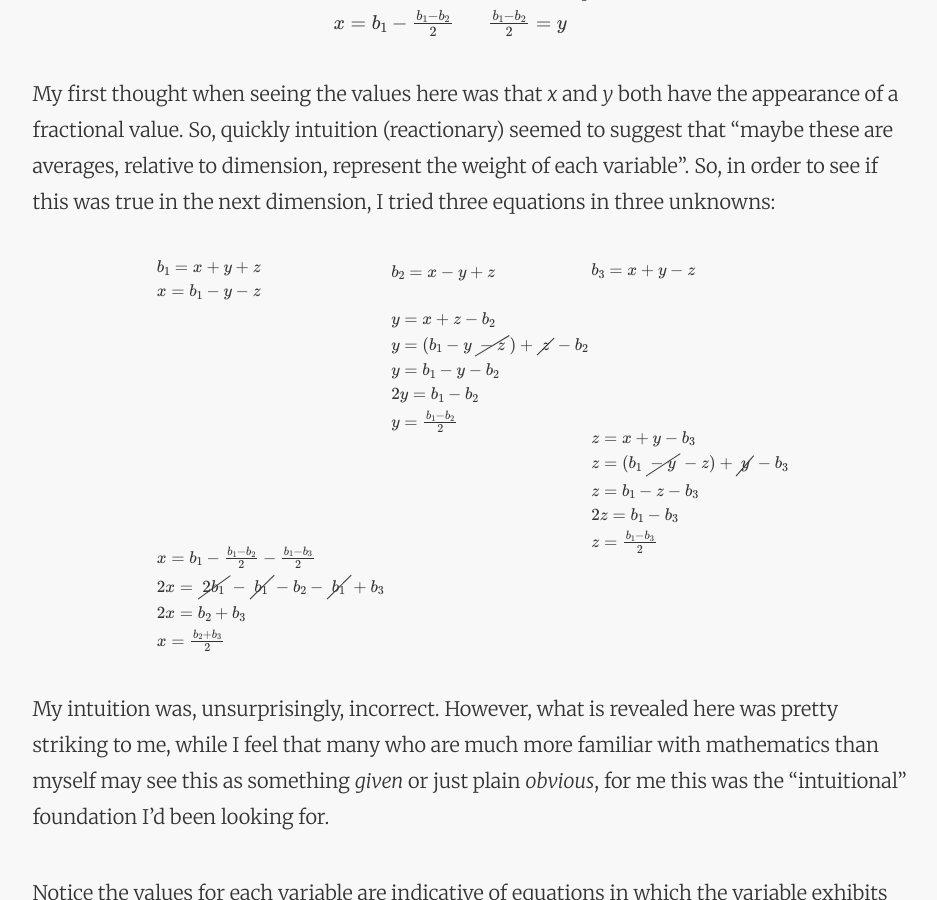
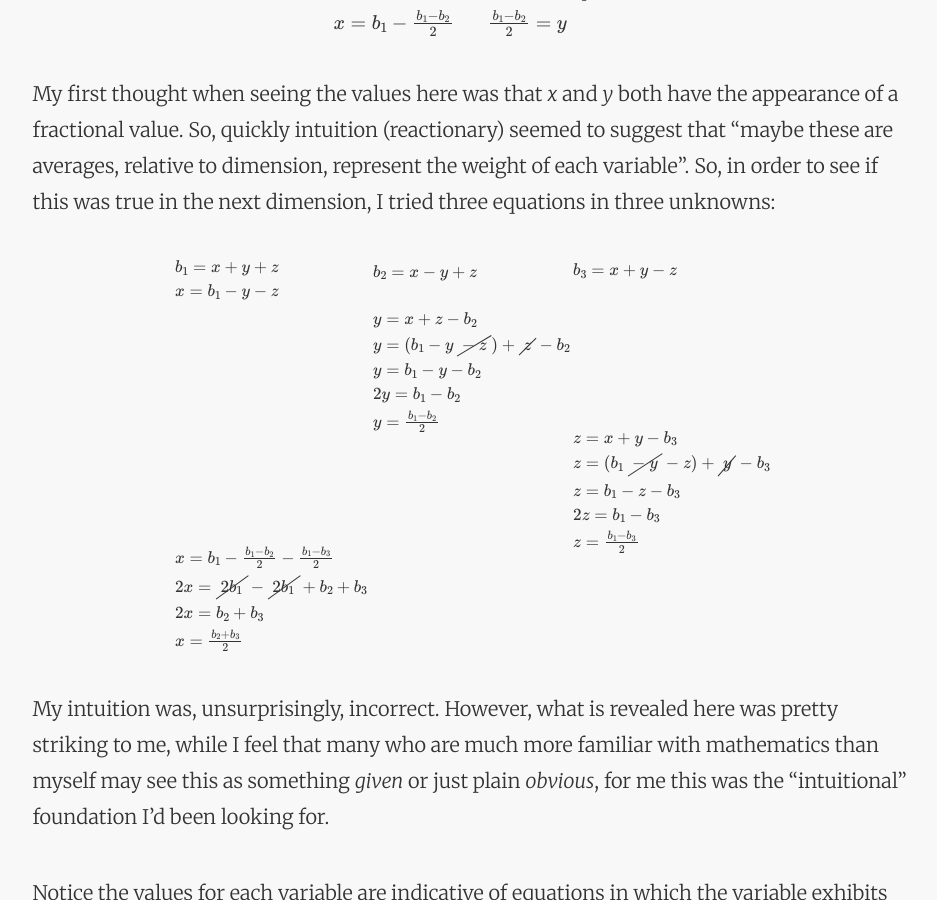
Before and after one commit to tmanderson/tmanderson.github.io, a Jekyll site: the page built from _posts/2018-06-06-entry-point-to-relational-equations.md, in a window 1280 px wide and 900 px high, scrolled down 757 px. Shown: the whole window, without its empty margins (166-1103 px from the left). Built offline with Jekyll 4.4.1, drawn with Linux system fonts in a browser that asks for light colours; formulas are drawn with MathJax 3.

Commit message:
Update 2018-06-06-entry-point-to-relational-equations.md

```diff
--- a/_posts/2018-06-06-entry-point-to-relational-equations.md
+++ b/_posts/2018-06-06-entry-point-to-relational-equations.md
@@ -39,7 +39,7 @@ $$
   b_1=x+y+z \\
   x=b_1-y-z \\ \\ \\ \\ \\ \\\\\\\\\\\\
   x=b_1-\frac{b_1-b_2}{2}-\frac{b_1-b_3}{2} \\
-  2x=\cancel{2b_1}-\cancel{b_1}-b_2-\cancel{b_1}+b_3 \\
+  2x=\cancel{2b_1}-\cancel{2b_1}+b_2+b_3 \\
   2x=b_2+b_3 \\
   x = \frac{b_2+b_3}{2}
 \end{array}
```
